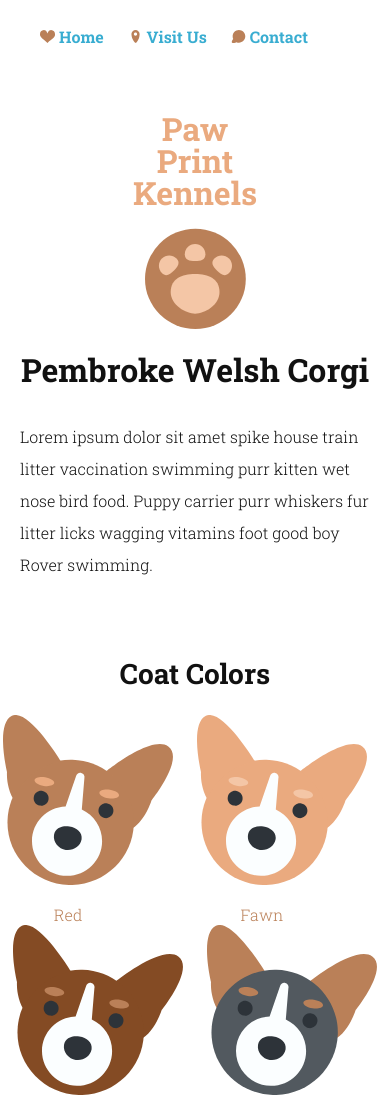
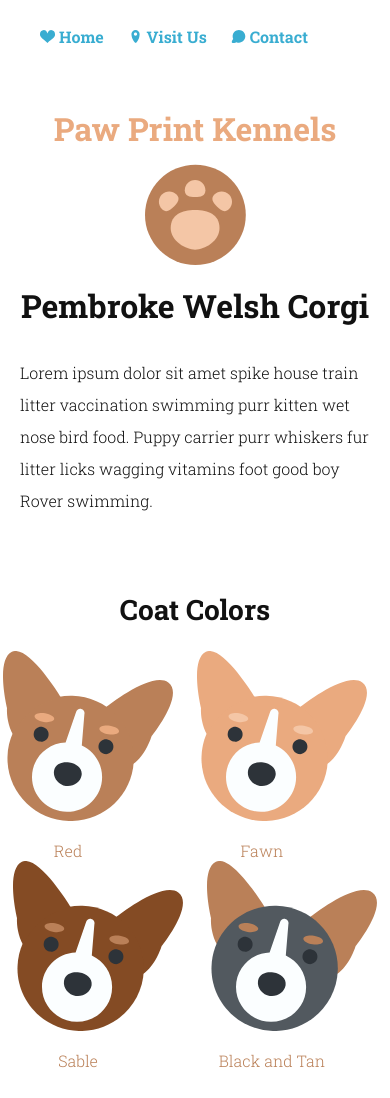
Before and after one commit to Nicolas-Liapis/SVG-site-update, a plain HTML site: page index.html in a window 390 px wide. Shown: the top 1098 px of the page. Drawn offline with Linux system fonts and the light colour scheme.

Commit message:
v 1.0
Completed transition of all items to svgs. Hover states for menu icons.

```diff
--- a/index.html
+++ b/index.html
@@ -16,29 +16,29 @@
       <header>
         <nav>
           <ul>
-            <li>
+            <li class="icons">
               <a href="#"> <svg version="1.1" id="Layer_1" xmlns="http://www.w3.org/2000/svg" xmlns:xlink="http://www.w3.org/1999/xlink" x="0px" y="0px" width="15px" height="13px"
               	 viewBox="0 0 28 24" style="enable-background:new 0 0 28 24;" xml:space="preserve">
-              <path class="st0" d="M28,7.1C28,4.2,25.5,0,20.7,0C15.8,0,14,6.6,14,6.6S12.2,0,7.3,0C2.5,0,0,4.2,0,7.1c0,2.1-0.6,3.7,4.2,8.7
+              <path class="menu-icon" d="M28,7.1C28,4.2,25.5,0,20.7,0C15.8,0,14,6.6,14,6.6S12.2,0,7.3,0C2.5,0,0,4.2,0,7.1c0,2.1-0.6,3.7,4.2,8.7
               	C6.3,18,9.7,19.7,14,24c4.3-4.3,7.8-6,9.8-8.1C28.6,10.9,28,9.2,28,7.1z"/>
               </svg> Home</a>
             </li>
-            <li>
+            <li class="icons">
               <a href="#">
                 <svg version="1.1" id="Layer_1" xmlns="http://www.w3.org/2000/svg" xmlns:xlink="http://www.w3.org/1999/xlink" x="0px" y="0px" width="15px" height="13px"
                 	 viewBox="0 0 24 24" style="enable-background:new 0 0 24 24;" xml:space="preserve">
-                <path class="st0" d="M19.5,7.1C19.3,3.2,16,0,12.1,0c0,0,0,0,0,0c0,0,0,0,0,0c-2,0-3.9,0.8-5.3,2.2c-1.3,1.3-2.1,3-2.3,4.9
+                <path class="menu-icon" d="M19.5,7.1C19.3,3.2,16,0,12.1,0c0,0,0,0,0,0c0,0,0,0,0,0c-2,0-3.9,0.8-5.3,2.2c-1.3,1.3-2.1,3-2.3,4.9
                 	c0,0.1,0,0.9,0,0.9c0.3,9.3,6.2,15,6.9,15.7c0.2,0.2,0.4,0.3,0.7,0.3c0.2,0,0.5-0.1,0.7-0.3c0.7-0.6,6.5-6.4,6.8-15.6
                 	C19.5,7.9,19.5,7.2,19.5,7.1z M9,7.5c0-1.7,1.3-3,3-3c1.7,0,3,1.3,3,3c0,1.7-1.3,3-3,3C10.3,10.5,9,9.2,9,7.5z"/>
                 </svg>
                 <span> Visit Us </span>
               </a>
             </li>
-            <li>
+            <li class="icons">
               <a href="#">
                 <svg version="1.1" id="Layer_1" xmlns="http://www.w3.org/2000/svg" xmlns:xlink="http://www.w3.org/1999/xlink" x="0px" y="0px" width="15px" height="13px"
                 	 viewBox="0 0 28 24" style="enable-background:new 0 0 28 24;" xml:space="preserve">
-                <path class="st0" d="M10.1,22.5c1.5,0.7,3.1,1,4.8,1c6.5,0,11.8-5.3,11.8-11.8C26.6,5.3,21.3,0,14.8,0C8.3,0,3.1,5.3,3.1,11.8
+                <path class="menu-icon" d="M10.1,22.5c1.5,0.7,3.1,1,4.8,1c6.5,0,11.8-5.3,11.8-11.8C26.6,5.3,21.3,0,14.8,0C8.3,0,3.1,5.3,3.1,11.8
                 	c0,1.8,0.4,3.5,1.1,5c-0.1,0.1-3.9,4.8-2.5,6.2l0.5,0.5C3.7,25,9.9,22.7,10.1,22.5z"/>
                 </svg>
                 <span> Contact </span>
@@ -46,12 +46,10 @@
             </li>
           </ul>
         </nav>
-
-        <div class="logo-svg">
-          <h1 class="small-logo-title">
-            Paw Print Kennels
-          </h1>
-          <svg version="1.1" id="Layer_1" xmlns="http://www.w3.org/2000/svg" xmlns:xlink="http://www.w3.org/1999/xlink" x="0px" y="0px"
+        <h1 class="small-logo-title">
+          Paw Print Kennels
+        </h1>
+          <svg version="1.1" id="Layer_1" xmlns="http://www.w3.org/2000/svg" xmlns:xlink="http://www.w3.org/1999/xlink" x="0px" y="0px" width="140px" height="120px"
           	 viewBox="0 0 140 120" style="enable-background:new 0 0 140 120;" xml:space="preserve">
           <style type="text/css">
           	.st0{fill:#BA8058;}
@@ -111,9 +109,6 @@
           	<path class="st2" d="M51.5,49.6c4,4,1.5,8-2.5,12c-4,4-8.1,6.5-12.1,2.5c-4-4-4-10.5,0-14.5S47.4,45.6,51.5,49.6z"/>
           </g>
           </svg>
-
-        </div>
-
         <h1>
           Pembroke Welsh Corgi
         </h1>
--- a/styles.css
+++ b/styles.css
@@ -30,9 +30,6 @@ a {
   text-decoration: none;
   color: #39add1;
   font-weight: 700;
-  }
-  a:hover {
-    color: #eaaa7f;
   }
 
 header {
@@ -87,12 +84,6 @@ footer {
 }
 
 /*Responsive logo design*/
-.logo-svg {
-  display: inline-block;
-  height: 120px;
-  width: 140px;
-  margin: 0 auto;
-}
 
 .small-logo-title {
   display: none;
@@ -105,10 +96,17 @@ footer {
   height: 170px;
 }
 
-.st0 {
+/*Menu icons SVGs*/
+
+.icons {
   fill: #39add1;
+  color: #39add1;
 }
 
+.icons:hover a {
+  fill: #eaaa7f;
+  color: #eaaa7f;
+}
 /*******************************/
 
 
@@ -116,7 +114,7 @@ footer {
 
  @media all and (max-width: 424px) {
    .st1 {
-     display: none;
+     opacity: 0;
    }
 
    .small-logo-title {
```
